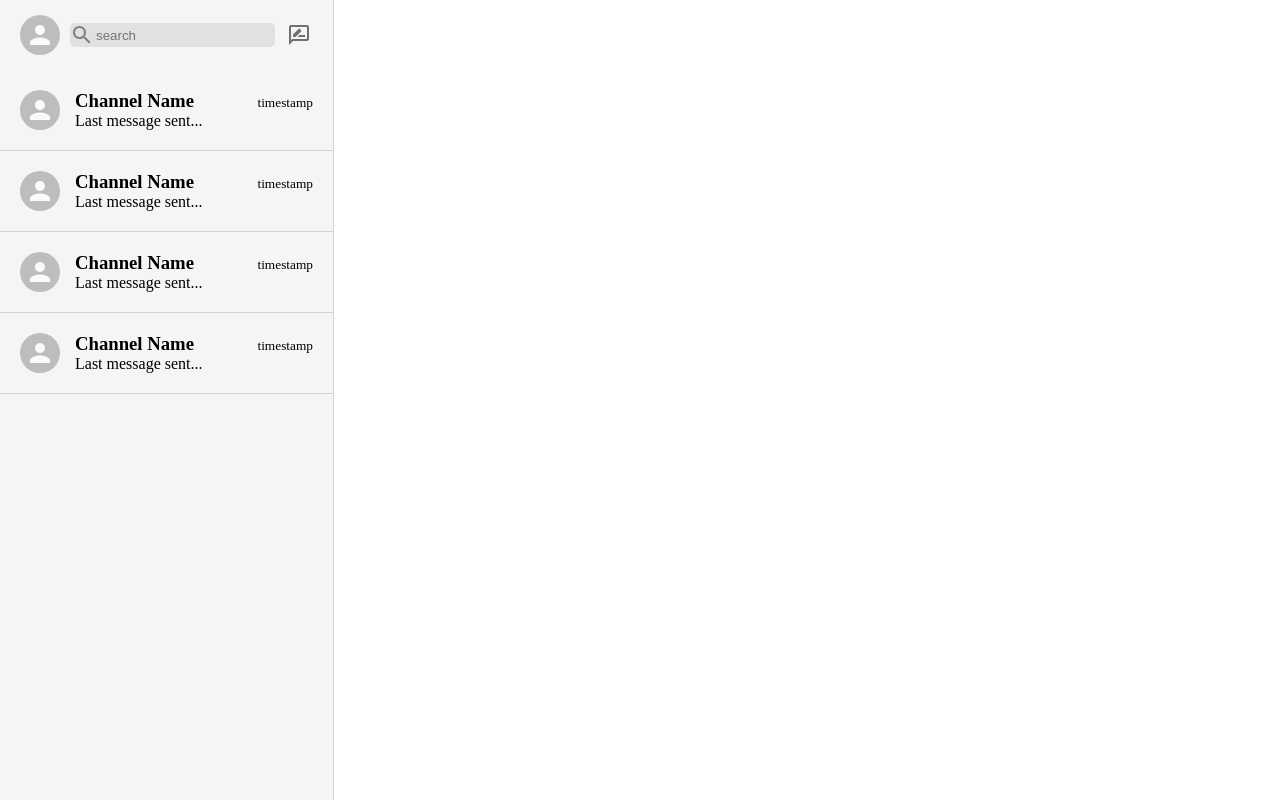
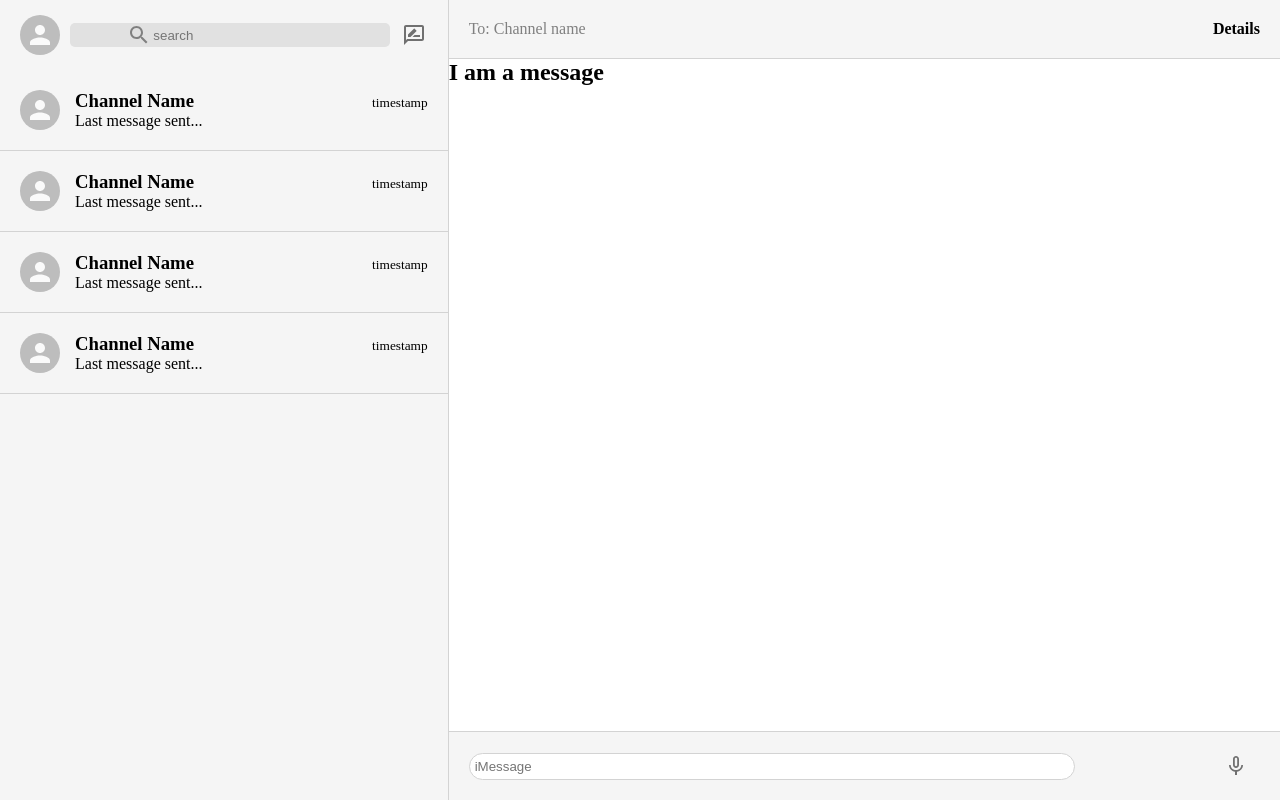
Before and after one commit to bbmattieu9/iMessage-clone, a React (Create React App) app: page / in a window 1280 px wide. Built offline with nearby package versions, Linux system fonts and the light colour scheme.

Commit message:
[Chat] add chat component

```diff
--- a/src/App.css
+++ b/src/App.css
@@ -3,5 +3,5 @@
 }
 
 .app {
-  display: flex;
+  /* display: flex; */
 }
--- /dev/null
+++ b/src/Chat.css
@@ -0,0 +1,52 @@
+.chat {
+    display: flex;
+    flex-direction: column;
+    flex: 0.65;
+    height: 100vh;
+    background-color: white;
+}
+
+.chat__header {
+    padding: 20px;
+    display: flex;
+    justify-content: space-between;
+    border-bottom: 1px solid lightgray;
+    background-color: #f5f5f5;
+}
+
+.chat__header > h4 {
+    font-weight: 500;
+    color: gray;
+}
+
+.chat__name {
+    color: black;
+}
+
+.chat__messages {
+    flex:1
+}
+
+.chat__input {
+    display: flex;
+    align-items: center;
+    padding: 10px 20px;
+    border-top: 1px solid lightgray;
+    background-color: #f5f5f5;
+}
+
+.chat__input > form {
+    flex: 1;
+}
+
+.chat__input > form > input {
+    width: 80%;
+    outline-width: 0;
+    border: 1px solid lightgray;
+    border-radius: 999px;
+    padding: 5px;
+}
+
+.chat__input > form > button {
+    display: none;
+}
--- /dev/null
+++ b/src/Chat.js
@@ -0,0 +1,50 @@
+import React, { useState } from 'react';
+import { IconButton } from '@material-ui/core';
+import MicNoneIcon from '@material-ui/icons/MicNone';
+import './Chat.css';
+
+function Chat() {
+
+    const [input, setInput] = useState('');
+
+    const sendMessage = (e) => {
+        e.preventDefault();
+
+        // Firebase magic here..
+
+        setInput('');
+    }
+
+    return (
+        <div className='chat'>
+
+            <div className="chat__header">
+                <h4>
+                    To: <span>Channel name</span>
+                </h4>
+                <strong>Details</strong>
+            </div>
+
+            {/* Add chat messages here */}
+            <div className="chat__messages">
+                <h2>I am a message</h2>
+            </div>
+
+            <div className="chat__input">
+                <form>
+                    <input
+                        value={input}
+                        onChange={(e) => setInput(e.target.value)}
+                        placeholder='iMessage' type='text' />
+                    <button onClick={sendMessage}>Send Message</button>
+                </form>
+
+                <IconButton>
+                    <MicNoneIcon className='chat__mic' />
+                </IconButton>
+            </div>
+        </div>
+    )
+}
+
+export default Chat
--- a/src/Imessage.css
+++ b/src/Imessage.css
@@ -0,0 +1,3 @@
+.imessage {
+    display: flex;
+}
--- a/src/Imessage.js
+++ b/src/Imessage.js
@@ -1,12 +1,13 @@
 import React from 'react';
 import './Imessage.css';
 import Sidebar from './Sidebar';
+import Chat from './Chat';
 
 function Imessage() {
-    return <div className='iMessage'>
+    return <div className='imessage'>
         <Sidebar />
-
-        </div>
+        <Chat />
+    </div>
 }
 
 export default Imessage
```
